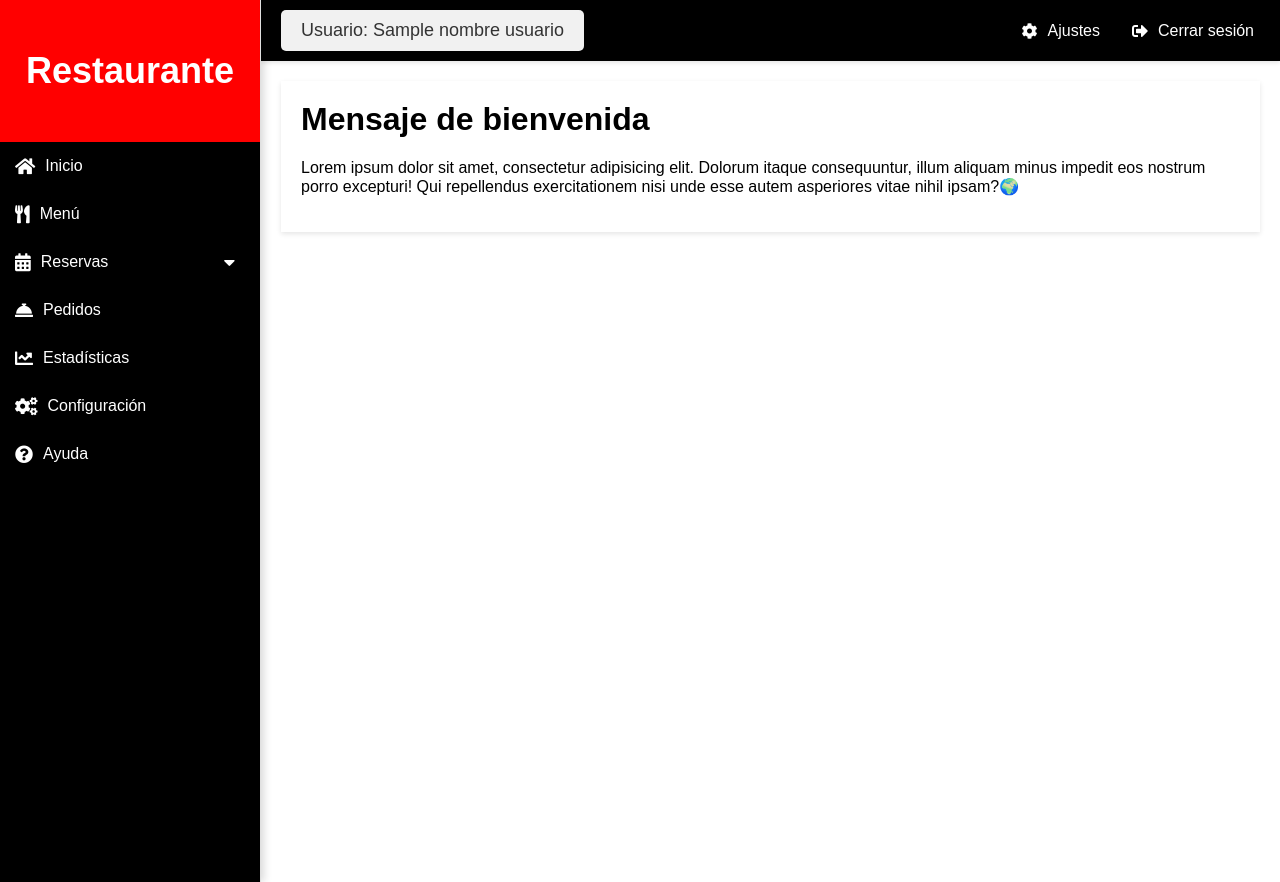
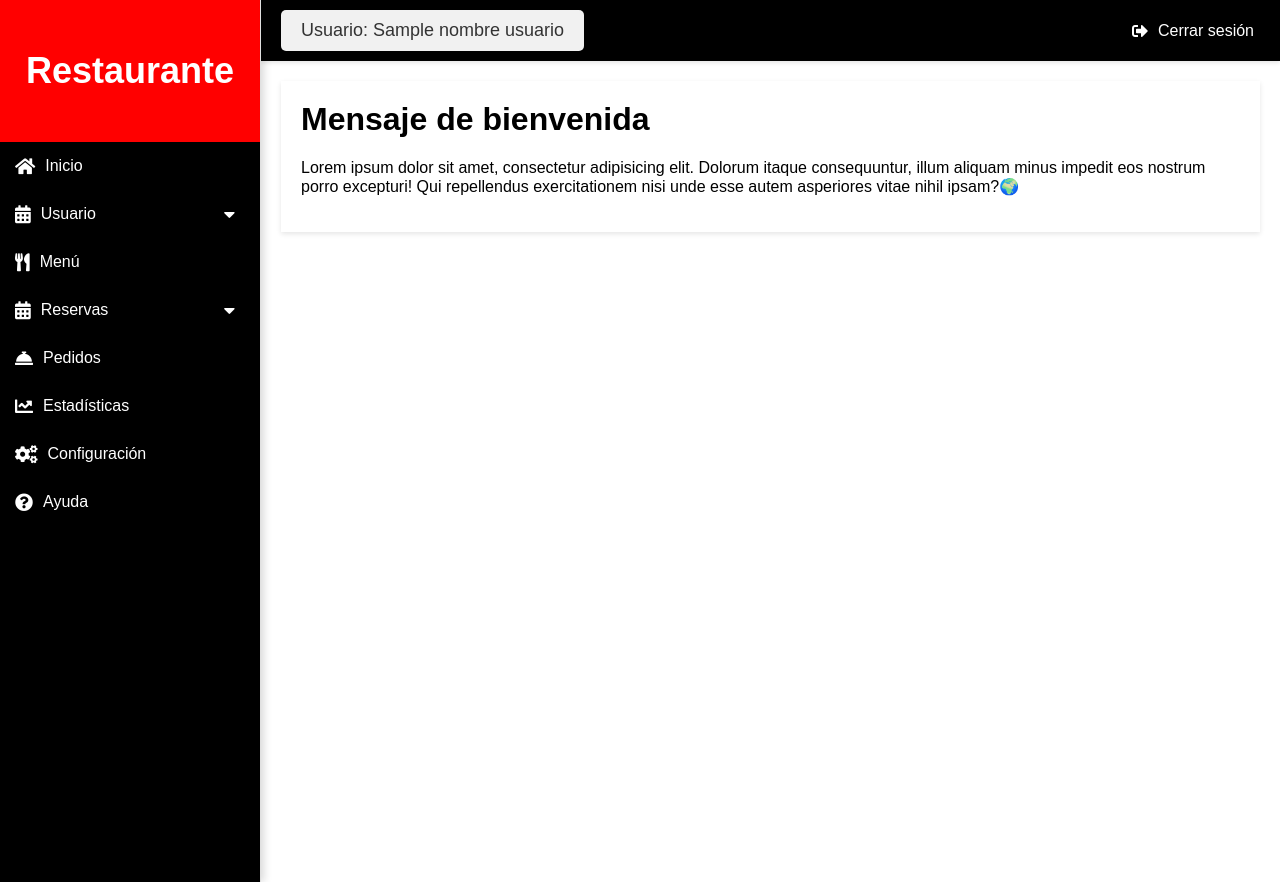
Before and after one commit to Alfredogc21/pagina-restaurante-tia-yu, a PHP site: template administrador/views/dashboard.view.php in a window 1280 px wide. Run offline with PHP 8.4, Linux system fonts and the light colour scheme; the template is opened without the code that fills it: most values are stand-ins (such as "Sample title", 1, 10 or a date in 2020).

Commit message:
Se modifico las Consultas de registrar y dashboard

```diff
--- a/administrador/dashboard.php
+++ b/administrador/dashboard.php
@@ -8,12 +8,12 @@ if (isset($_SESSION['usuarios'])) {
 	require '../conexion/conexion.php';
 
     // Conocer el rol del usuario
-    $consultarROl = $conexion->prepare('SELECT idRoles, p_Nombre, p_Apellidos FROM usuarios WHERE correoElectronico = :correo');
+    $consultarROl = $conexion->prepare('SELECT idRoles, p_Nombre, p_Apellido FROM usuarios WHERE correoElectronico = :correo');
     $consultarROl->execute(array(':correo' => $correo));
     $resultadoConsulta = $consultarROl->fetch();
 
     //Nombre y apellido del usuario
-    $nombreUsuario = $resultadoConsulta['p_Nombre'] . ' ' . $resultadoConsulta['p_Apellidos'];
+    $nombreUsuario = $resultadoConsulta['p_Nombre'] . ' ' . $resultadoConsulta['p_Apellido'];
 
 
     if ($resultadoConsulta['idRoles'] == 1) { // Administrador
--- a/administrador/views/dashboard.view.php
+++ b/administrador/views/dashboard.view.php
@@ -17,6 +17,13 @@
       <ul class="nav-list">
         <li class="nav-item">
           <a href="dashboard.php"><i class="fas fa-home"></i><span class="nav-text">Inicio</span></a>
+        </li>
+        <li class="nav-item has-submenu">
+          <a href="#"><i class="fas fa-calendar-alt"></i><span class="nav-text">Usuario</span><i class="fas fa-caret-down"></i></a>
+          <ul class="submenu">
+            <li><a href="registrarUsuarios.php">Registrar</a></li>
+            <li><a href="#">Consultar</a></li>
+          </ul>
         </li>
         <li class="nav-item">
           <a href="#"><i class="fas fa-utensils"></i><span class="nav-text">Menú</span></a>
@@ -48,8 +55,7 @@
           <span>Usuario: <?php echo $nombreUsuario; ?></span>
         </div>
         <div class="header-right">
-          <a href="perfil.php" class="cerrarSesion"><button id="menu-toggle"><i class="fas fa-cog"></i> Ajustes</button></a>
-          <a href="../cerrar.php" class="cerrarSesion"><button><i class="fas fa-sign-out-alt"></i> Cerrar sesión</button></a>
+          <a href="../cerrarSesion.php" class="cerrarSesion"><button id="menu-toggle"><i class="fas fa-sign-out-alt"></i> Cerrar sesión</button></a>
         </div>
       </header>
       <main class="content">
```
Also changed, not shown: signup.php (+4 -4 lines).
